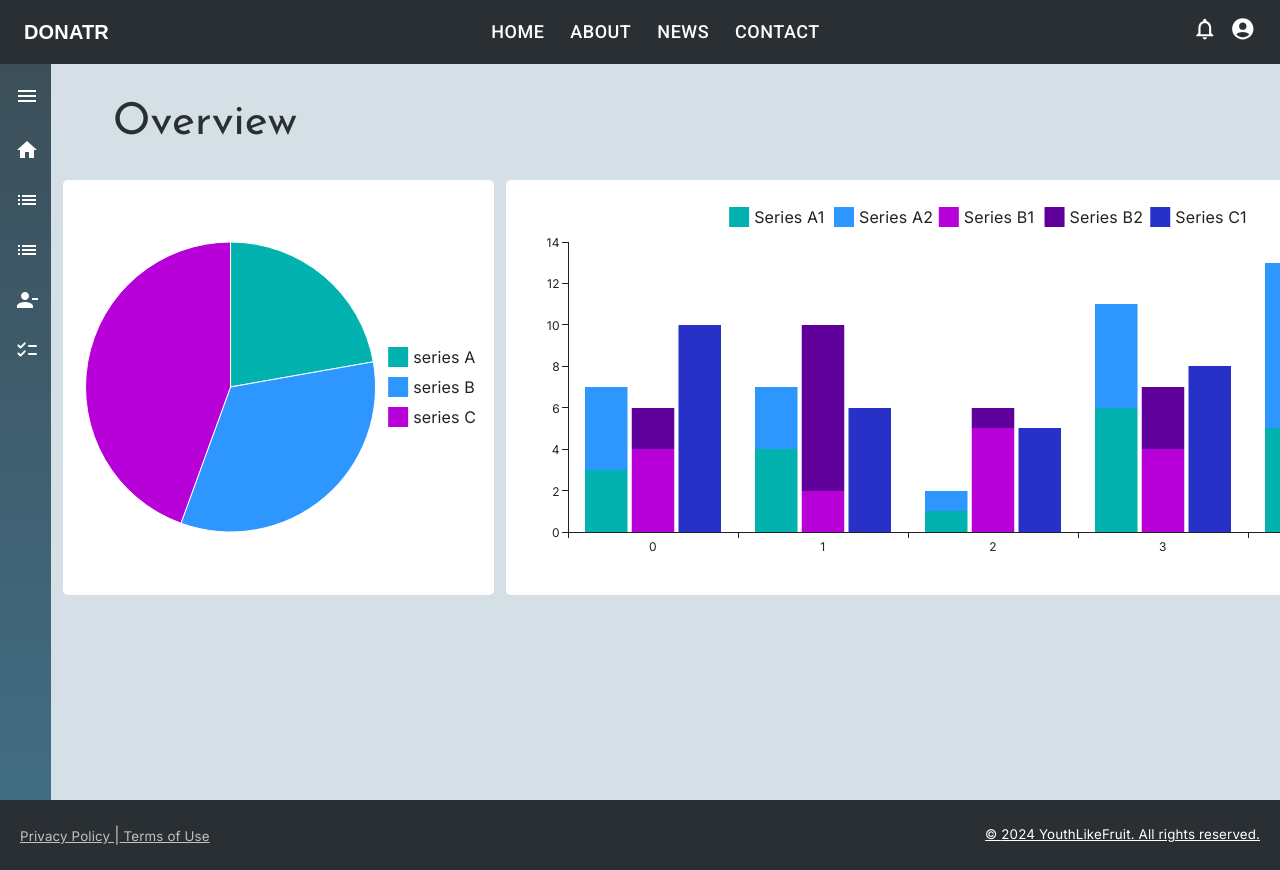
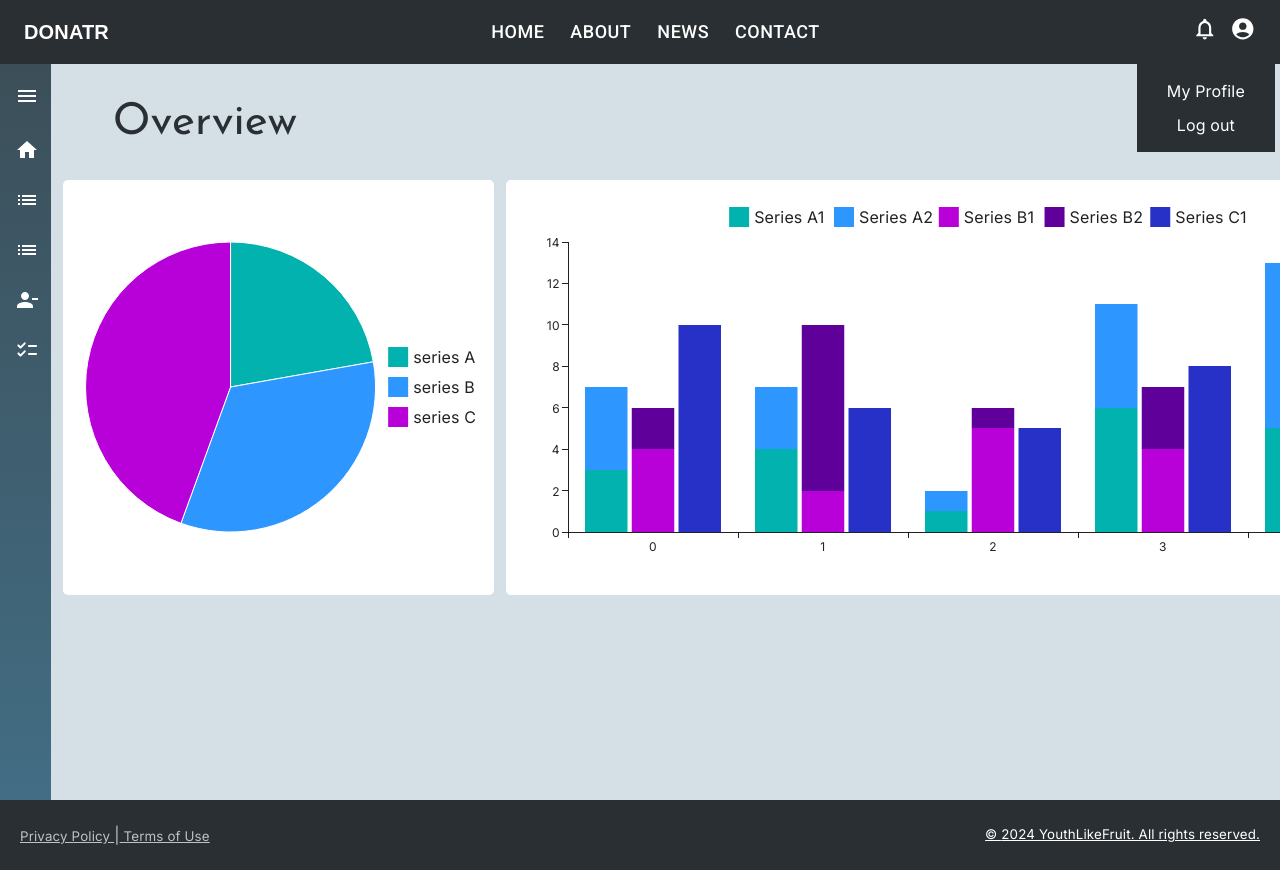
Before and after one commit to ahmedhussein107/DONATR, a React (Vite) app in the folder youth-like-fruits/: page /admin in a window 1280 px wide. Both pictures are taken after a click on the element 1243 px from the left and 32 px from the top of the page. Shown: the top 870 px of the page. Built offline with nearby package versions, Linux system fonts and the light colour scheme.

Commit message:
fixed icon events

```diff
--- a/youth-like-fruits/src/AdminPage/AdminPage.jsx
+++ b/youth-like-fruits/src/AdminPage/AdminPage.jsx
@@ -16,11 +16,17 @@ function AdminPage() {
 
   const togglePopup = () => setIsOpen(!isOpen);
 
+  const [menu , setMenu] = useState(false);
+
+  const toggleMenu = () => setMenu(!menu);
+
+  const closeMenu = () => setMenu(false);
+
   const listOfIcons = [
     <div onClick={togglePopup}>
       <NotificationsNoneIcon style={{cursor: 'pointer' , fontSize: '2vw'}}/>
     </div>,
-    <div onClick={() => {}}>
+    <div onClick={toggleMenu}>
         <AccountCircleIcon style={{cursor: 'pointer' , fontSize: '2vw'}}/>
     </div>
   ]
@@ -28,6 +34,37 @@ function AdminPage() {
   return (
     <div className='container'>
         <ElevateAppBar iconsList={listOfIcons}/>
+        <div style=
+                    {{
+                      position: 'absolute' ,
+                      right: '0.4%',
+                      minHeight: '15vh',
+                      minWidth: '10vw'
+                    }}>
+          {menu && (
+              <div style=
+                {{
+                  display: 'flex' ,
+                  flexDirection: 'column' ,
+                  background: '#292F33' ,
+                  alignItems: 'center' ,
+                  gap: '1.2vh' ,
+                  padding: '15px 30px'
+                }}>
+                <div style={{hover: {backgroundColor: 'light grey'} , cursor: 'pointer'}} onClick={() => {
+                  window.location.href = '/settings'
+                }}>
+                  <p>My Profile</p>
+                </div>
+                <div style={{hover: {backgroundColor: 'light grey'} , cursor: 'pointer'}} onClick={() => {
+                  window.location.href = '/'
+                }}>
+                  <p>Log out</p>
+                </div>
+              </div>
+            )}
+        </div>
+          <div onClick={closeMenu}>
           <div style = {{display: 'flex' , flexDirection: 'row'}}>
           {isOpen && <Popup onClose={togglePopup}/>}
           <SideBar/>
@@ -51,6 +88,7 @@ function AdminPage() {
           </div>
           <Footer/>
         </div>
+    </div>
   )
 }
 
--- a/youth-like-fruits/src/AdminPage/SideBar.jsx
+++ b/youth-like-fruits/src/AdminPage/SideBar.jsx
@@ -61,7 +61,7 @@ function SideBar() {
                             <div>{item.icon}</div>
                             <div style=
                                 {{
-                                    display: open ? "block" : "none" ,
+                                    display: open ? "block" : "none",
                                     fontSize: '1.2vw',
                                 }}>
                                     {item.name}
```
Lines whose indentation alone changed are shown as unchanged.
